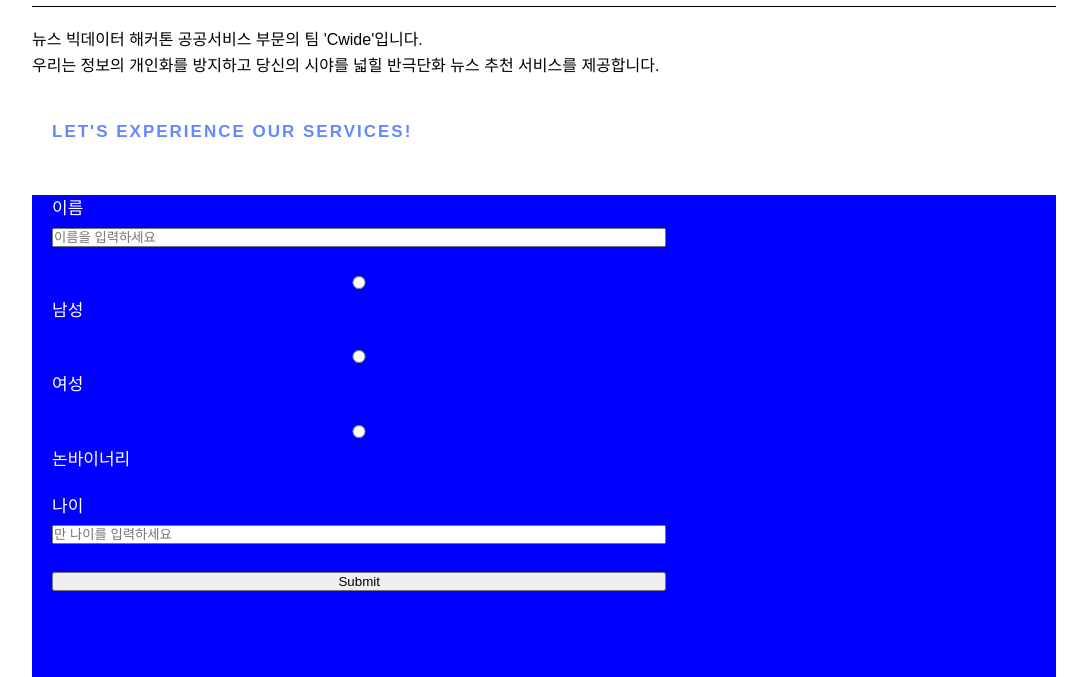
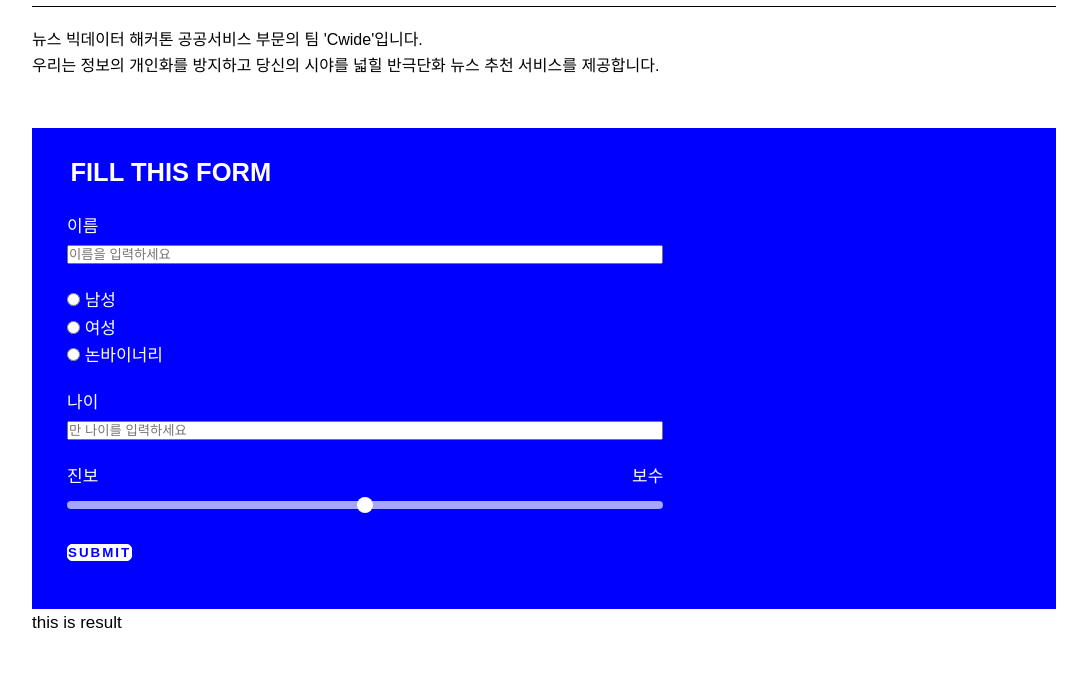
Before and after one commit to YewonSeo17/Cwide, a website: page index.html in a window 1280 px wide. Shown: the part 123-800 px from the top of the page, without its empty margins (96-1183 px from the left). Drawn offline with Linux system fonts and the light colour scheme.

Commit message:
updated submit form

```diff
--- a/index.html
+++ b/index.html
@@ -22,31 +22,35 @@
     <div id = "info">
         <h1>ㅤ<br>ㅤ</h1>
         <p>뉴스 빅데이터 해커톤 공공서비스 부문의 팀 'Cwide'입니다.<br>우리는 정보의 개인화를 방지하고 당신의 시야를 넓힐 반극단화 뉴스 추천 서비스를 제공합니다.</p>
-        <a href = "#form" class = "button">Let's experience our services!</a>
     </div>
     <div id="form">
+        <form class="form-contents">
+        <h2>ㅤFILL THIS FORMㅤ</h2>
         <div class="form-group">
             <label>이름</label>
-            <input type="text" name="username" placeholder="이름을 입력하세요">
+            <input type="text" name="username" placeholder="이름을 입력하세요" required>
         </div>
         <div class="form-group">
-            <input type="radio" name="gender" value="male">
-            <label>남성</label>
-        </div>
-        <div class="form-group">
-            <input type="radio" name="gender" value="female">
-            <label>여성</label>
-        </div>
-        <div class="form-group">
-            <input type="radio" name="gender" value="non-binary">
-            <label>논바이너리</label>
+            <P><input type="radio" name="gender" value="male">
+            <label>남성</label></p>
+            <P><input type="radio" name="gender" value="female">
+            <label>여성</label></P>
+            <p><input type="radio" name="gender" value="non-binary">
+            <label>논바이너리</label></p>
         </div>
         <div class="form-group">
             <label>나이</label>
-            <input type="text" name="age" placeholder="만 나이를 입력하세요">
+            <input type="text" name="age" placeholder="만 나이를 입력하세요" required>
         </div>
         <div class="form-group">
-            <input type="submit" name="submit">
+            <div class="labels">
+                <label name="label-left">진보</label><label name="label-right">보수</label>
+            </div>
+            <input type="range" name="ideology" min="0" max="100">
+        </div>
+        <div class="form-group">
+            <input type="submit" name="submit" value="submit">
+        </div>
         </div>
     </div>
     <div id="result">
--- a/style.css
+++ b/style.css
@@ -62,25 +62,7 @@ body{
 }
 
 #nav .navBar a:hover{
-    background: rgb(160, 184, 255);
-}
-
-
-#info .button{
-    text-decoration: none;
-    text-transform: uppercase;
-    font-weight: 700;
-    letter-spacing: 2px;
-    padding: 10px 20px;
-    border-radius: 5px;
-    color:rgb(98, 137, 255);
-}
-
-#info .button:hover{
-    background: blue;
-    color: #fff;
-    transition: 0.3s;
-    transition-property: background;
+    background: rgb(166, 166, 255);
 }
 
 #info{
@@ -105,25 +87,117 @@ body{
 }
 
 #form{
-    min-height: 100vh;
     background-color: blue;
     color: #fff;
     margin-top: 50px;
 }
 
+#form .form-contents{
+    padding: 24px 15px;
+}
 .form-group{
     width: 60%;
 
-}
-
-#result{
-    min-height: 100vh;
 }
 
 .form-group{
     margin: 20px;
 }
 
-.form-group input{
+.form-group input[type=text]{
     width: 100%;
 }
+
+.form-group input[type=range]{
+    width: 100%;
+}
+
+/*********** Baseline, reset styles ***********/
+input[type="range"] {
+  appearance: none;
+  background: transparent;
+  cursor: pointer;
+  width: 25rem;
+}
+
+/* Removes default focus */
+input[type="range"]:focus {
+  outline: none;
+}
+
+/******** Chrome, Safari, Opera and Edge Chromium styles ********/
+/* slider track */
+input[type="range"]::-webkit-slider-runnable-track {
+  background-color: rgb(166, 166, 255);
+  border-radius: 0.5rem;
+  height: 0.5rem;
+}
+
+/* slider thumb */
+input[type="range"]::-webkit-slider-thumb {
+  -webkit-appearance: none; /* Override default look */
+  appearance: none;
+  margin-top: -4px; /* Centers thumb on the track */
+  background-color: #fff;
+  border-radius: 0.5rem;
+  height: 1rem;
+  width: 1rem;
+}
+
+input[type="range"]:focus::-webkit-slider-thumb {
+  outline: 3px solid #fff;
+  outline-offset: 0.125rem;
+}
+
+/*********** Firefox styles ***********/
+/* slider track */
+input[type="range"]::-moz-range-track {
+  background-color: rgb(98, 137, 255);
+  border-radius: 0.5rem;
+  height: 0.5rem;
+}
+
+/* slider thumb */
+input[type="range"]::-moz-range-thumb {
+  background-color: #ffffff;
+  border: none; /*Removes extra border that FF applies*/
+  border-radius: 0.5rem;
+  height: 1rem;
+  width: 1rem;
+}
+
+input[type="range"]:focus::-moz-range-thumb{
+  outline: 3px solid #ffffff;
+  outline-offset: 0.125rem;
+}
+
+.form-group .labels{
+    width: 100%;
+    display: grid;
+    grid-template-columns: 1fr 1fr;
+}
+
+.form-group .labels label[name=label-right]{
+    text-align: right;
+}
+
+.form-group input[type=submit]{
+    font-family: Arial, "Helcetica Neue",
+    Helvetica, sans-serif;
+    background-color: #fff;
+    color: blue;
+    border-radius: 5px;
+    border: 1px solid #fff;
+    text-decoration: none;
+    text-transform: uppercase;
+    font-weight: 700;
+    letter-spacing: 2px;
+}
+
+.form-group input[type=submit]:hover{
+    transform: scale(1.1);
+}
+
+#result{
+    min-height: 100vh;
+}
```
